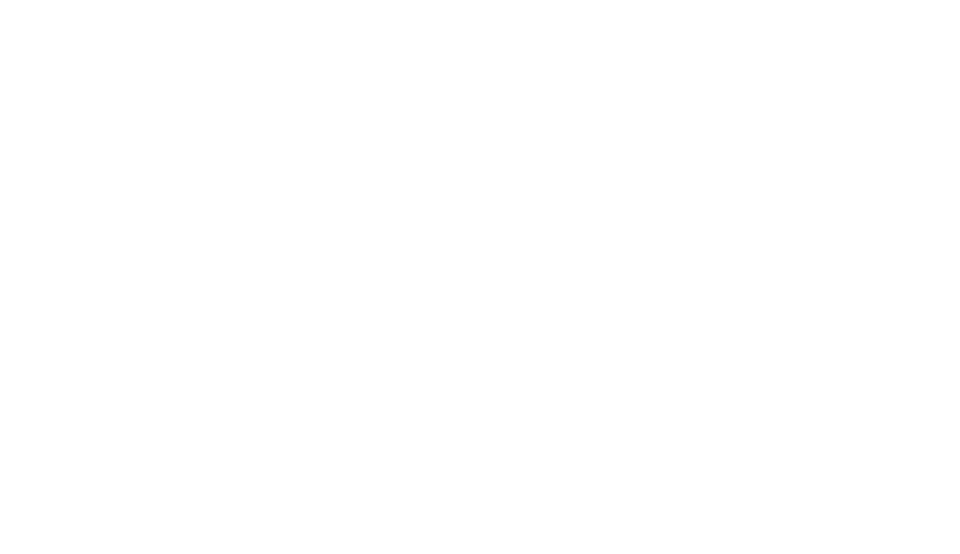
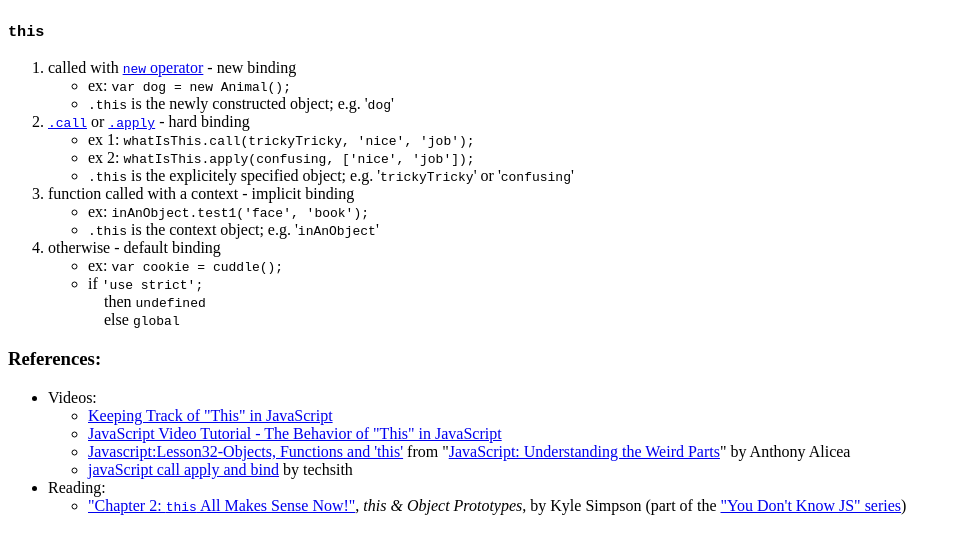
Before and after one commit to svartingknas-tiy/wk-04-whatisthis, a plain HTML site: page index.html in a window 1280 px wide. Shown: the whole page, without its empty margins (0-960 px from the left). Drawn offline with Linux system fonts and the light colour scheme.

Commit message:
chore(init) update html complete answers

```diff
--- a/index.html
+++ b/index.html
@@ -2,9 +2,58 @@
 <html>
   <head>
     <meta charset="utf-8">
-    <title>whatthisis</title>
+    <meta name="viewport" content="width=device-width, initial-scale=1">
+    <title>this</title>
   </head>
   <body>
-    <script src="whatisthis.js" charset="utf-8"></script>
+
+        <h3><code>this</code></h3>
+        <ol>
+          <li>called with <a href="https://developer.mozilla.org/en-US/docs/Web/JavaScript/Reference/Operators/new"><code>new</code> operator</a> - new binding
+            <ul>
+              <li>ex: <code>var dog = new Animal();</code></li>
+              <li><code>.this</code> is the newly constructed object; e.g. '<code>dog</code>'</li>
+            </ul>
+          </li>
+          <li><a href="https://developer.mozilla.org/en-US/docs/Web/JavaScript/Reference/Global_Objects/Function/call"><code>.call</code></a> or <a href="https://developer.mozilla.org/en-US/docs/Web/JavaScript/Reference/Global_Objects/Function/apply"><code>.apply</code></a> - hard binding
+            <ul>
+              <li>ex 1: <code>whatIsThis.call(trickyTricky, 'nice', 'job');</code></li>
+              <li>ex 2: <code>whatIsThis.apply(confusing, ['nice', 'job']);</code></li>
+              <li><code>.this</code> is the explicitely specified object; e.g. '<code>trickyTricky</code>' or '<code>confusing</code>'</li>
+            </ul>
+          </li>
+          <li>function called with a context - implicit binding
+            <ul>
+              <li>ex: <code>inAnObject.test1('face', 'book');</code></li>
+              <li><code>.this</code> is the context object; e.g. '<code>inAnObject</code>'</li>
+            </ul>
+          </li>
+          <li>otherwise - default binding
+            <ul>
+              <li>ex: <code>var cookie = cuddle();</code></li>
+              <li>if <code>'use strict';</code>
+                <br/>&emsp;then <code>undefined</code>
+                <br/>&emsp;else <code>global</code></li>
+            </ul>
+          </li>
+        </ol>
+        <h3>References:</h3>
+        <ul>
+          <li>Videos:
+            <ul>
+              <li><a href="https://www.youtube.com/watch?v=JduQUNn7L4w">Keeping Track of "This" in JavaScript</a></li>
+              <li><a href="https://www.youtube.com/watch?v=rOXwduYH0Z0">JavaScript Video Tutorial - The Behavior of "This" in JavaScript</a></li>
+              <li><a href="https://www.youtube.com/watch?v=cw6-Jp4smGw">Javascript:Lesson32-Objects, Functions and 'this'</a> from "<a href="https://www.udemy.com/understand-javascript/">JavaScript: Understanding the Weird Parts</a>" by Anthony Alicea</li>
+              <li><a href="https://www.youtube.com/watch?v=c0mLRpw-9rI">javaScript call apply and bind</a> by techsith</li>
+            </ul>
+          </li>
+          <li>Reading:
+            <ul>
+              <li><a href="https://github.com/getify/You-Dont-Know-JS/blob/master/this%20%26%20object%20prototypes/ch2.md">"Chapter 2: <code>this</code> All Makes Sense Now!"</a>, <i>this &amp; Object Prototypes</i>, by Kyle Simpson (part of the <a href="https://github.com/getify/You-Dont-Know-JS">"You Don't Know JS" series</a>)</li>
+            </ul></li>
+        </ul>
+
+
+  <script src="whatIsThis.js"></script>
   </body>
 </html>
--- a/whatisthis.js
+++ b/whatisthis.js
@@ -18,6 +18,8 @@ var inAnObject = {
 
 var inAFunction = function(a, b) {
 	this.name = 'Sally';
+	console.log('This inside inAFunction is...', this);
+	this.test4 = whatIsThis;
 	whatIsThis(a, b);
 };
 
@@ -48,8 +50,8 @@ var confusing = {
 // * Problem 1
  // whatIsThis('hello', 'world');
 
-// - "this" is ... function (a,b)
-// - because ... This refers to the function as it is. The value of This is  determined by how this function is called.
+// - "this" is ... the default location (window object) (function IS NOT an object, because there are no values or properties.)
+// - because ... whatIsThis is not an object, it is defined as a function. There are no objects for 'this' to refer to. so it goes to the default location.
 
 
 
@@ -68,8 +70,9 @@ var confusing = {
 // * Problem 3
 // inAnObject.test1('face', 'book');
 /*
-- "this" is ... referring to the main object inAnObject
-- because ... inAnObject is the dominating object at the moment. This will refer to the main object that the method is under.
+- "this" is ...inAnObject
+
+- because ... implicity bound to inAnObject through the call site.
 */
 
 
@@ -79,6 +82,7 @@ var confusing = {
 // inAnObject.anotherObject.test1('twitter', 'book');
 /*
 - "this" is ... referring to test 2 as there is no test 1 under anotherObject.
+
 - because ... this refers to the object in which is being utilized. this, in this case, is beig utilized to refer to anotherObject. anotherObject does not contain a test1 .
 */
 
@@ -88,8 +92,9 @@ var confusing = {
 // * Problem 5
 // inAnObject.anotherObject.test2('twitter', 'book');
 /*
-- "this" is ... ferring to anotherObject
+- "this" is ... referring to anotherObject
 - because ... anotherObject is the reining object under which this is being used.
+"implicitely bound to 'inAnObject' through the call site"
 */
 
 
@@ -100,7 +105,8 @@ var confusing = {
 /*
 - "this" is ... the window object
 - because ... name is not one of the parameters of the function.
-*/
+'because it isnt otherwise specified., therefore, uses the default binding, in this case window; since no 'a' or 'b' parameter, they're undefined. */
+
 
 
 
@@ -108,7 +114,7 @@ var confusing = {
 // * Problem 7
 // whatIsThis.call(trickyTricky);
 /*
-- "this" is ... not used, however, would refer to the object
+- "this" is ...
 - because ...
 */
 
@@ -118,28 +124,28 @@ var confusing = {
 // * Problem 8
 // whatIsThis.call(trickyTricky, 'nice', 'job');
 /*
-- "this" is ...
-- because ...
+- "this" is ... 'trickyTricky' with an a or b defined throigh .call parameters
+- because ... trickyTricky and parameters are pase through .call and therefore hard bound.
 */
 
 
 
 
 // * Problem 9
-whatIsThis.call(confusing);
+// whatIsThis.call(confusing);
 /*
-- "this" is ... object
-- because ...
+- "this" is ...confusing without an a or b defined
+- because ... confusing is passed through .call and therefore hard bound. since no a or b parameters, theypre undefined
 */
 
 
 
 
 // * Problem 10
-whatIsThis.call(confusing, 'hello');
+// whatIsThis.call(confusing, 'hello');
 /*
-- "this" is ...
-- because ...
+- "this" is ...  confusing with a defined and b undefined
+- because ... confusing and one parameter are pased throgh .call and therefore undefined.
 */
 
 
@@ -148,8 +154,8 @@ whatIsThis.call(confusing, 'hello');
 // * Problem 11
 // whatIsThis.apply(trickyTricky);
 /*
-- "this" is ...
-- because ...
+- "this" is ... trickyTricky  without a or b defined
+- because ... trickyTricky
 */
 
 
@@ -158,8 +164,8 @@ whatIsThis.call(confusing, 'hello');
 // * Problem 12
 // whatIsThis.apply(confusing, ['nice', 'job']);
 /*
-- "this" is ...
-- because ...
+- "this" is ...confusing with a a and b definedn through .apply parameters
+- because ... because confusing and parameters are passed through .apply and therefore hardbound --even though they are passed as an array(the array is necessary to pass additional parameters through the .apply)
 */
 
 
@@ -168,8 +174,9 @@ whatIsThis.call(confusing, 'hello');
 // * Problem 13
 // whatIsThis.apply(confusing, 'nice', 'job');
 /*
-- "this" is ...
-- because ...
+- "this" is ...  confusing throws an error
+- because ... .apply requires to have an array of strings, even if it is only one object .
+".apply requires an array for additional parameters.(ie everything but the object being bound.)"
 */
 
 
@@ -178,8 +185,8 @@ whatIsThis.call(confusing, 'hello');
 // * Problem 14
 // inAFunction('what will', 'happen?');
 /*
-- "this" is ...
-- because ...
+- "this" is ... referring to the window object. There are no objects under this function
+- because ... this.sally is not an object, so this refers to the window.
 */
 
 
@@ -188,8 +195,8 @@ whatIsThis.call(confusing, 'hello');
 // * Problem 15
 // inAFunction.test3('A', 'B');
 /*
-- "this" is ...
-- because ...
+- "this" is ... an error
+- because ... 'test3' is not an option
 */
 
 
@@ -198,19 +205,18 @@ whatIsThis.call(confusing, 'hello');
 // * Problem 16
 // var newObject = new inAFunction('what will', 'happen?');
 /*
-- "this" is ...
-- because ...
+- "this" is ... window or global
+- because ... it was defaultbound to window through its call site. New doesnt apply because the function is simply called from within the new function.
 */
-
-
 
 
 // * Problem 17
 // var newObject = new inAFunction('what will', 'happen?');
+// newObject.test4('now', 'what');
 // newObject.test3('C', 'D');
 /*
-- "this" is ...
-- because ...
+- "this" is ... initially window or global, then it's 'inAFunction'
+- because ... line 212 initiall did a new bind -- the call to whatIsThison line 23  reset the bind to the default windowe
 */
 
 
@@ -220,14 +226,14 @@ whatIsThis.call(confusing, 'hello');
 // inAnObject.test1.call(trickyTricky, 'face', 'book');
 /*
 - "this" is ...
-- because ...
+- because ... trickyTricky and parameters are passed through .call and tehrefore hard bound.
 */
 
 
 
 
 // * Problem 19
-// inAnObject.anotherObject.test2.apply(confusing, ['foo', 'bar']);
+inAnObject.anotherObject.test2.apply(confusing, ['foo', 'bar']);
 /*
 - "this" is ...
 - because ...
```
